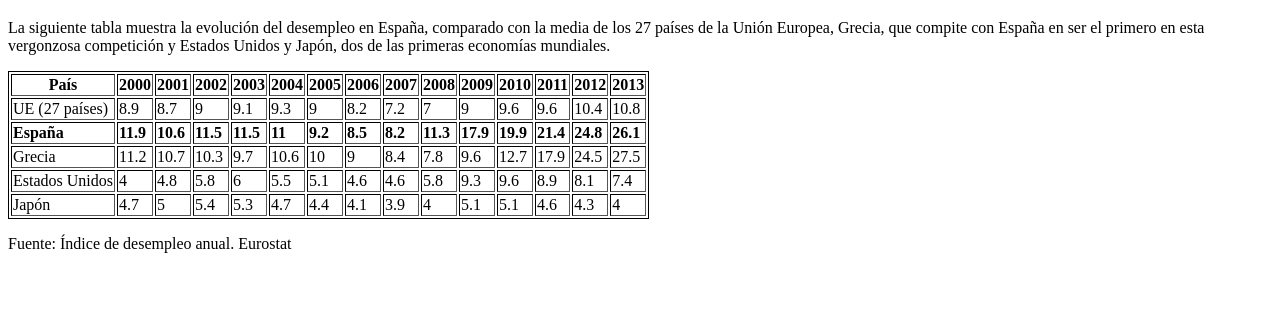
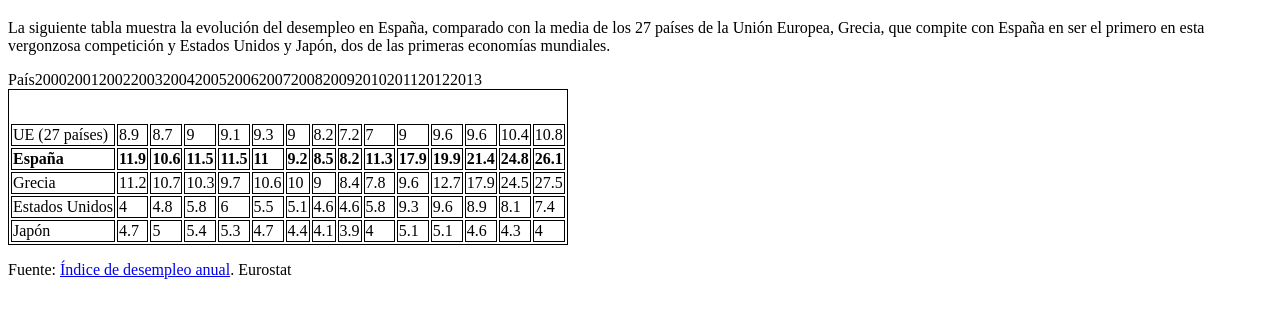
Before and after one commit to JuanJesuses/html, a plain HTML site: page ejercicios/tablas1.html in a window 1280 px wide. Shown: the part 61-378 px from the top of the page. Drawn offline with Linux system fonts and the light colour scheme.

Commit message:
hasta formulario html
ejercicios hasta formulario HTML5

```diff
--- a/ejercicios/tablas1.html
+++ b/ejercicios/tablas1.html
@@ -3,8 +3,8 @@
     <head>
         <title>Desempleo</title>
         <style>
-            table, tr, th td{
-                border: 1px solid, black;
+            table, tr, th, td{
+                border: 1px solid black;
             }
         </style>
     </head>
@@ -19,21 +19,21 @@
             <tbody>
                 <!-- Fila de cabecera -->
                 <tr>
-                    <th>País</th>
-                    <th>2000</th>
-                    <th>2001</th>
-                    <th>2002</th>
-                    <th>2003</th>
-                    <th>2004</th>
-                    <th>2005</th>
-                    <th>2006</th>
-                    <th>2007</th>
-                    <th>2008</th>
-                    <th>2009</th>
-                    <th>2010</th>
-                    <th>2011</th>
-                    <th>2012</th>
-                    <th>2013</th>
+                    <tr>País</tr>
+                    <tr>2000</tr>
+                    <tr>2001</tr>
+                    <tr>2002</tr>
+                    <tr>2003</tr>
+                    <tr>2004</tr>
+                    <tr>2005</tr>
+                    <tr>2006</tr>
+                    <tr>2007</tr>
+                    <tr>2008</tr>
+                    <tr>2009</tr>
+                    <tr>2010</tr>
+                    <tr>2011</tr>
+                    <tr>2012</tr>
+                    <tr>2013</tr>
                 </tr>
 
                 <!-- Fila UE -->
@@ -134,7 +134,7 @@
             </tbody>
         </table>
 
-        <p>Fuente: <a href"http://epp.eurostat.ec.europa.eu/tgm/table.do?tab=table&init=1&language=en&pcode=tsdec450&plugin=1">Índice de desempleo anual</a>. Eurostat</p>
+        <p>Fuente: <a href="http://epp.eurostat.ec.europa.eu/tgm/table.do?tab=table&init=1&language=en&pcode=tsdec450&plugin=1" target="_blank">Índice de desempleo anual</a>. Eurostat</p>
 
     </body>
 </html>
```
Also changed, not shown: ejercicios/formularios_html5.html (added, +9 -0 lines), ejercicios/tablas2.html (added, +79 -0 lines).
